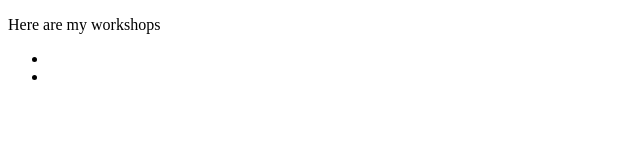
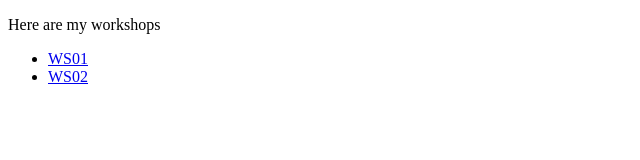
Before and after one commit to Ann1kaE/Websivuston-kehitt-minen, a plain HTML site: page index.html in a window 1280 px wide. Shown: the whole page, without its empty margins (0-640 px from the left). Drawn offline with Linux system fonts and the light colour scheme.

Commit message:
Pieniä muutoksia html

```diff
--- a/index.html
+++ b/index.html
@@ -8,8 +8,8 @@
     <p>Here are my workshops</p>
 
     <ul>
-        <li><a href="WS01/"</a></li>
-        <li><a href="WS02/"</a></li>
+        <li><a href="WS01/">WS01</a></li>
+        <li><a href="WS02/">WS02</a></li>
 
     </ul>
 </body>
```
